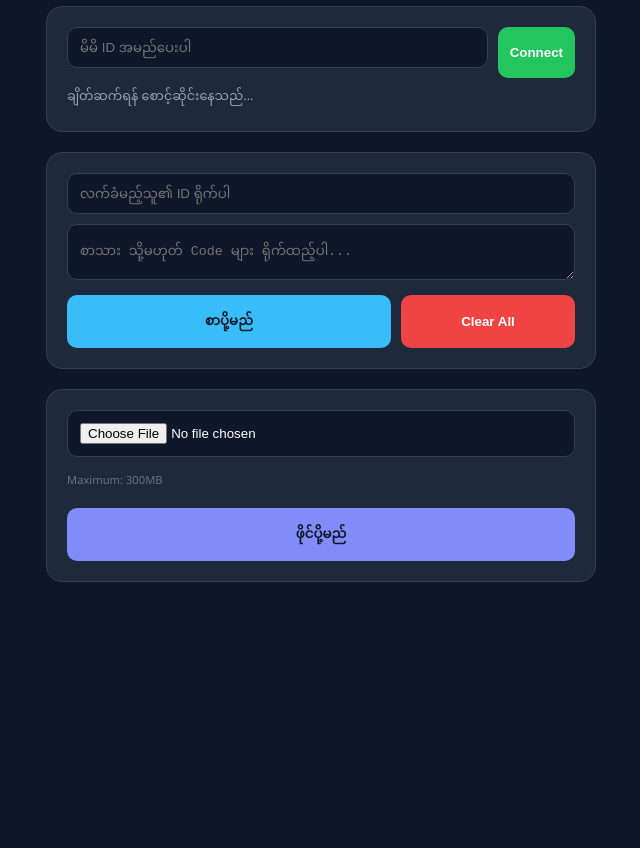
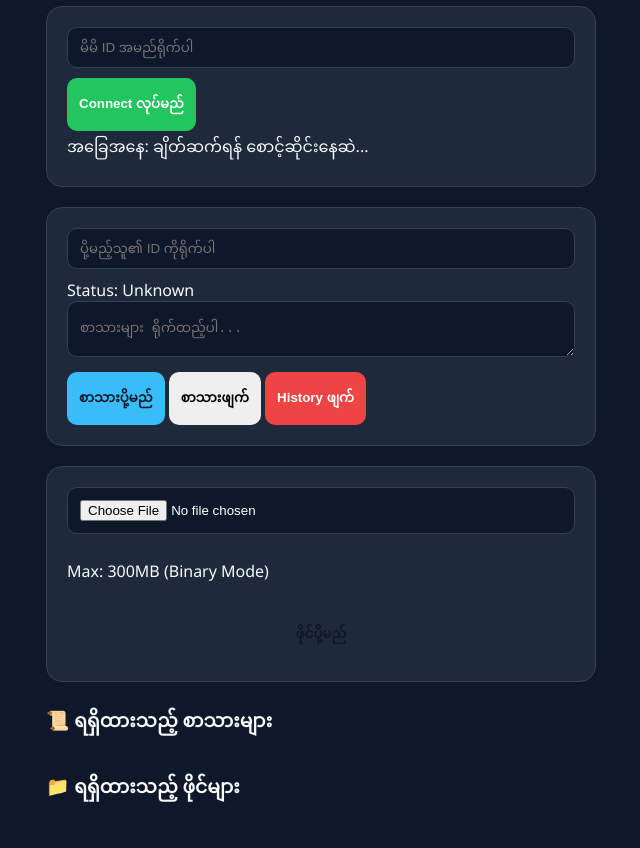
Before and after one commit to lmppz/share-me, a plain HTML site: page index.html in a window 1280 px wide. Shown: the part 100-948 px from the top of the page, without its empty margins (319-959 px from the left). Before the commit the page ends 800 px from the top, so only its background shows below. Drawn offline with Linux system fonts and the light colour scheme.

Commit message:
Update index.html

```diff
--- a/index.html
+++ b/index.html
@@ -3,38 +3,49 @@
 <head>
   <meta charset="UTF-8">
   <meta name="viewport" content="width=device-width, initial-scale=1.0">
-  <title>ID Direct Share</title>
+  <title>Super ID Share v3</title>
   <link rel="stylesheet" href="style.css">
+  <link href="https://fonts.googleapis.com/css2?family=Inter:wght@400;600&display=swap" rel="stylesheet">
 </head>
 <body>
   <div class="container">
-    <h1 style="text-align:center; color:#38bdf8;">🚀 ID Direct Share</h1>
+    <h1 class="animate-glow">🚀 Super ID Share</h1>
 
-    <div class="card">
-      <div style="display:flex; gap:10px;">
-        <input type="text" id="usernameInput" placeholder="မိမိ ID အမည်ပေးပါ">
-        <button id="connectBtn" class="btn-success">Connect</button>
+    <section id="login-section" class="card">
+      <div class="input-group">
+        <input type="text" id="usernameInput" placeholder="မိမိ ID အမည်ရိုက်ပါ">
+        <button id="connectBtn" class="btn-success">Connect လုပ်မည်</button>
       </div>
-      <div id="status" style="font-size:0.8rem; color:#94a3b8; margin-top:5px;">ချိတ်ဆက်ရန် စောင့်ဆိုင်းနေသည်...</div>
+      <div id="status" class="status-bar">အခြေအနေ: ချိတ်ဆက်ရန် စောင့်ဆိုင်းနေဆဲ...</div>
+    </section>
+
+    <section id="transfer-section" class="card">
+      <div class="target-box">
+        <input type="text" id="targetIdInput" placeholder="ပို့မည့်သူ၏ ID ကိုရိုက်ပါ">
+        <div id="statusIndicator">Status: <span id="targetStatus">Unknown</span></div>
+      </div>
+      <textarea id="textInput" placeholder="စာသားများ ရိုက်ထည့်ပါ..."></textarea>
+      <div class="button-group">
+        <button id="sendText" class="btn-primary">စာသားပို့မည်</button>
+        <button id="clearInput" class="btn-secondary">စာသားဖျက်</button>
+        <button id="clearHistory" class="btn-danger">History ဖျက်</button>
+      </div>
+    </section>
+
+    <section id="file-section" class="card">
+      <div class="file-upload-wrapper">
+        <input type="file" id="fileInput">
+        <p class="file-info">Max: 300MB (Binary Mode)</p>
+      </div>
+      <button id="sendFile" class="btn-primary" style="width: 100%; margin-top: 10px; background: var(--accent);">ဖိုင်ပို့မည်</button>
+    </section>
+
+    <div class="lists-container">
+      <h3>📜 ရရှိထားသည့် စာသားများ</h3>
+      <div id="history"></div>
+      <h3 style="margin-top:25px;">📁 ရရှိထားသည့် ဖိုင်များ</h3>
+      <div id="fileList"></div>
     </div>
-
-    <div class="card">
-      <input type="text" id="targetIdInput" placeholder="လက်ခံမည့်သူ၏ ID ရိုက်ပါ">
-      <textarea id="textInput" placeholder="စာသား သို့မဟုတ် Code များ ရိုက်ထည့်ပါ..."></textarea>
-      <div style="display:flex; gap:10px;">
-        <button id="sendText" class="btn-primary" style="flex:2;">စာပို့မည်</button>
-        <button id="clearHistory" class="btn-danger" style="flex:1;">Clear All</button>
-      </div>
-    </div>
-
-    <div class="card">
-      <input type="file" id="fileInput">
-      <p style="font-size:0.7rem; color:#64748b; margin-top:5px;">Maximum: 300MB</p>
-      <button id="sendFile" class="btn-primary" style="width:100%; margin-top:10px; background:#818cf8;">ဖိုင်ပို့မည်</button>
-    </div>
-
-    <div id="history"></div>
-    <div id="fileList"></div>
   </div>
   <script src="app.js"></script>
 </body>
```
